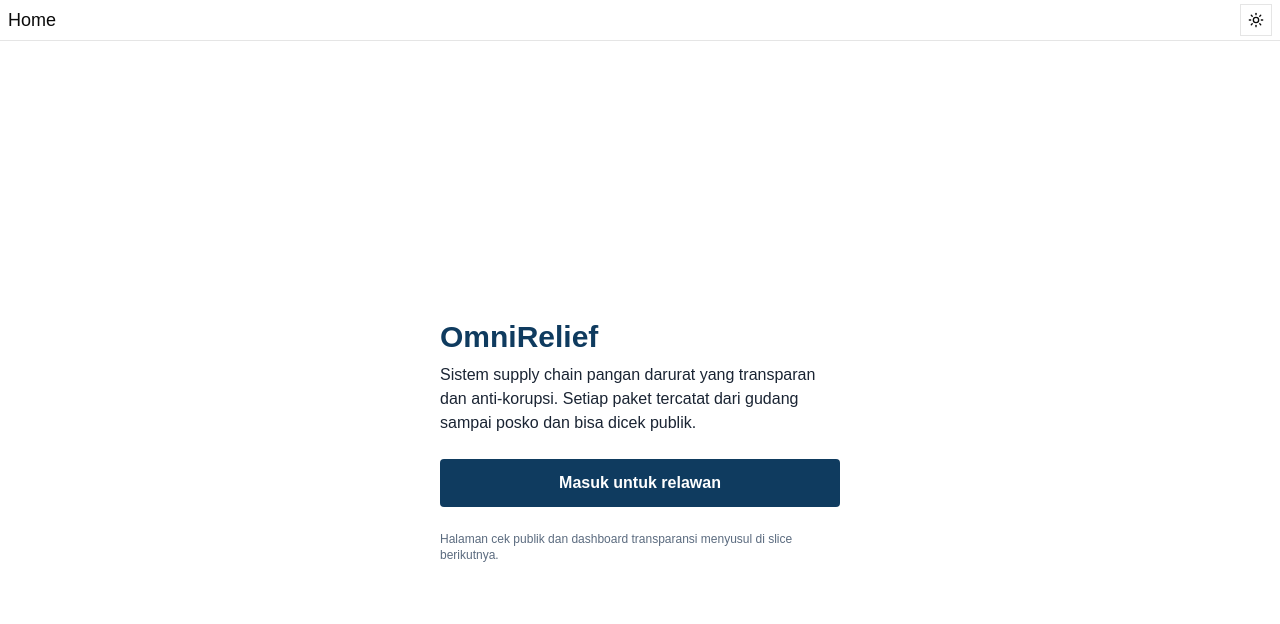
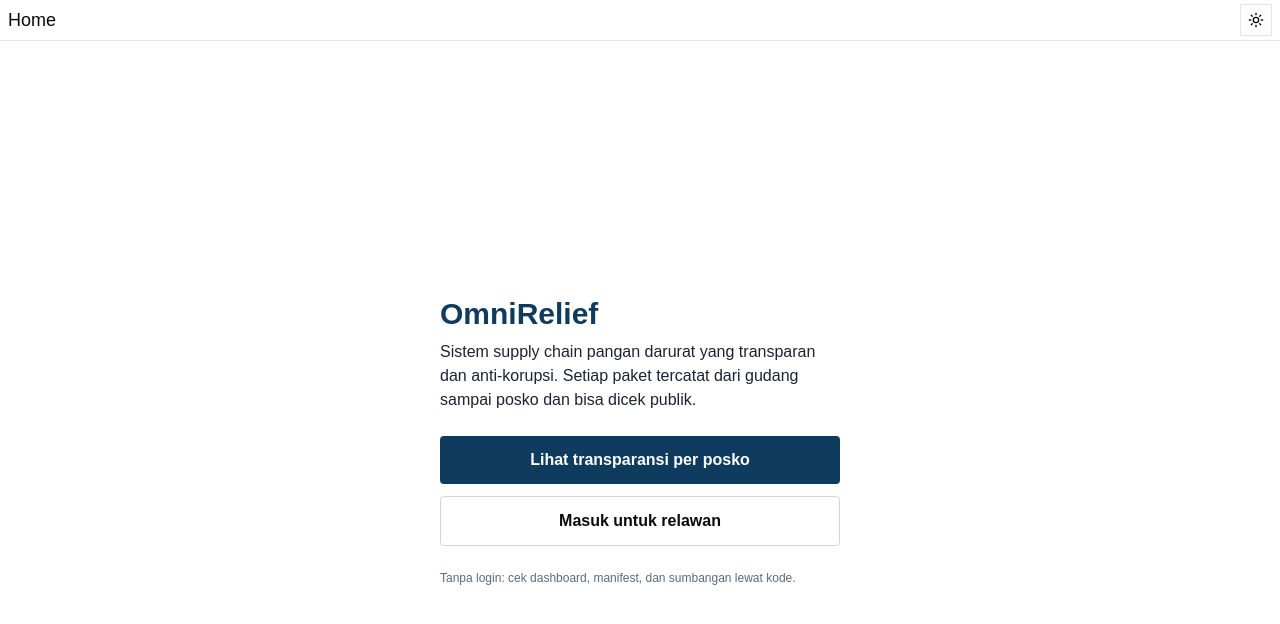
Before and after one commit to TudeOrangBiasa/omnirelief, a Next.js app in the folder apps/web/: page / in a window 1280 px wide. Shown: the top 624 px of the page. Built offline with nearby package versions, Linux system fonts and the light colour scheme.

Commit message:
Landing tautkan dashboard publik, hapus teks basi

```diff
--- a/apps/web/src/app/page.tsx
+++ b/apps/web/src/app/page.tsx
@@ -10,15 +10,20 @@ export default function Home() {
       </div>
       <div className="flex flex-col gap-3">
         <a
+          href="/transparansi"
+          className="block min-h-12 rounded bg-[#0F3B5F] p-3 text-center font-semibold text-white"
+        >
+          Lihat transparansi per posko
+        </a>
+        <a
           href="/masuk"
-          className="block min-h-12 rounded bg-[#0F3B5F] p-3 text-center font-semibold text-white"
+          className="block min-h-12 rounded border border-gray-300 p-3 text-center font-semibold"
         >
           Masuk untuk relawan
         </a>
       </div>
       <p className="text-xs text-[#5B6B7F]">
-        Halaman cek publik dan dashboard transparansi menyusul di slice
-        berikutnya.
+        Tanpa login: cek dashboard, manifest, dan sumbangan lewat kode.
       </p>
     </main>
   );
```
